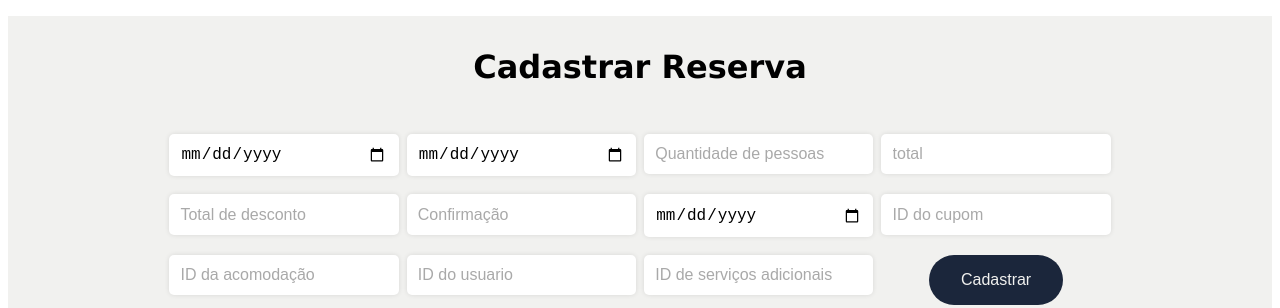
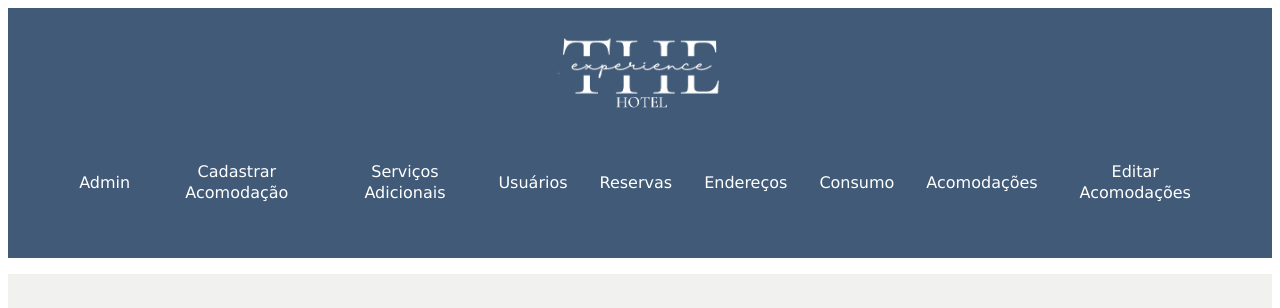
Before and after one commit to rcleyton/tex5-hotelaria-full, a Vue app in the folder web/: page /admin-reservas in a window 1280 px wide. Shown: the top 308 px of the page. Built offline with nearby package versions, Linux system fonts and the light colour scheme; no server answers.

Commit message:
refactor: header na parte administrativa

```diff
--- a/web/src/App.vue
+++ b/web/src/App.vue
@@ -1,5 +1,6 @@
 <template>
 	<HeaderComponent v-if="!paginasSemHeader.includes($route.name)" />
+	<HeaderAdminComp v-if="!headerAdmin.includes($route.name)" />
 	<main>
 		<router-view />
 	</main>
@@ -8,6 +9,7 @@
 
 <script>
 import HeaderComponent from './components/Header.vue';
+import HeaderAdminComp from './components/HeaderAdmin.vue';
 import FooterComponent from './components/FooterComponent.vue';
 import store from './store';
 
@@ -15,13 +17,45 @@ export default {
 	name: 'App',
 	components: {
 		HeaderComponent,
+		HeaderAdminComp,
 		FooterComponent,
 	},
 
 	data() {
 		return {
-			paginasSemHeader: ['dashboard', 'cadastroAcomodacao', 'admin-usuarios', 'admin-reservas', 'admin-enderecos', 'admin-consumo', 'admin-servicos-adicionais', ],
-			paginasSemFooter: ['dashboard', 'cadastroAcomodacao', 'admin-usuarios', 'admin-reservas', 'admin-enderecos', 'admin-consumo', 'admin-servicos-adicionais', ],
+			headerAdmin: [
+				'inicio',
+				'acomodacoes',
+				'reservas',
+				'sobre',
+				'contato',
+				'cadastro',
+				'login',
+			],
+			paginasSemHeader: [
+				'dashboard',
+				'cadastroAcomodacao',
+				'admin-usuarios',
+				'admin-reservas',
+				'admin-enderecos',
+				'admin-consumo',
+				'admin-servicos-adicionais',
+				'adminAcomodacoes',
+				'editarAcomodacao',
+				'admin',
+			],
+			paginasSemFooter: [
+				'dashboard',
+				'cadastroAcomodacao',
+				'admin-usuarios',
+				'admin-reservas',
+				'admin-enderecos',
+				'admin-consumo',
+				'admin-servicos-adicionais',
+				'adminAcomodacoes',
+				'editarAcomodacao',
+				'admin',
+			],
 		};
 	},
 	mounted: function () {
--- /dev/null
+++ b/web/src/components/HeaderAdmin.vue
@@ -0,0 +1,177 @@
+<template>
+	<header>
+		<div class="header__container">
+			<div class="logo"></div>
+			<nav class="navbar">
+				<button
+					type="button"
+					@click="mostrarNavegacao"
+					:data-open="navegacaoAmostra"
+					aria-controls="main-navigation"
+				>
+					<span class="visually-hidden">Acessar menu navegação</span>
+				</button>
+				<ul
+					class="main-navigation"
+					id="main-navigation"
+					:data-open="navegacaoAmostra"
+				>
+					<li v-for="route in routes">
+						<router-link :to="route.path" :key="route.id">{{
+							route.label
+						}}</router-link>
+					</li>
+				</ul>
+			</nav>
+		</div>
+	</header>
+</template>
+
+<script>
+export default {
+	name: 'HeaderAdminComp',
+	data() {
+		return {
+			routes: [
+				{ id: 1, path: 'admin', label: 'Admin' },
+				{ id: 2, path: 'cadastroAcomodacao', label: 'Cadastrar Acomodação ' },
+				{
+					id: 3,
+					path: 'admin-servicos-adicionais',
+					label: 'Serviços Adicionais ',
+				},
+				{ id: 4, path: 'admin-usuarios', label: 'Usuários ' },
+				{ id: 5, path: 'admin-reservas', label: 'Reservas ' },
+				{ id: 6, path: 'admin-enderecos', label: 'Endereços' },
+				{ id: 7, path: 'admin-consumo', label: 'Consumo' },
+				{ id: 8, path: 'adminAcomodacoes', label: 'Acomodações' },
+				{ id: 9, path: 'editarAcomodacao', label: 'Editar Acomodações' },
+			],
+			navegacaoAmostra: false,
+		};
+	},
+	methods: {
+		mostrarNavegacao() {
+			this.navegacaoAmostra = !this.navegacaoAmostra;
+		},
+	},
+};
+</script>
+
+<style lang="scss" scoped>
+@use 'src/sass/sass-utils/_colors.scss' as v;
+
+.visually-hidden {
+	position: absolute;
+	width: 1px;
+	height: 1px;
+	padding: 0;
+	margin: -1px;
+	overflow: hidden;
+	clip: rect(0, 0, 0, 0);
+	white-space: nowrap;
+	border-width: 0;
+}
+
+header {
+	background-color: #415a77;
+
+	.header__container {
+		display: flex;
+		flex-direction: column;
+		align-items: center;
+		justify-content: space-between;
+		color: #fff;
+		width: 90%;
+		max-width: 1440px;
+		margin-inline: auto;
+		padding-block: 16px;
+
+		.logo {
+			background-image: url('../assets/icons/logo_escrito.svg');
+			background-repeat: no-repeat;
+			background-size: contain;
+			background-position: center;
+			width: calc(128px + 3vw);
+			height: 32px;
+
+			@media (min-width: 768px) {
+				background-image: url('../assets/icons/texhotel_logo2.svg');
+				height: 96px;
+			}
+		}
+	}
+}
+
+nav {
+	button {
+		background-color: transparent;
+		background-image: url('../assets/icons/list.svg');
+		background-size: cover;
+		border: 0;
+		height: 32px;
+		width: 32px;
+
+		@media (min-width: 768px) {
+			display: none;
+		}
+	}
+
+	.main-navigation {
+		background-color: #415a77;
+		display: none;
+		left: 50%;
+		position: absolute;
+		padding-inline: calc(16px + 2vw);
+		padding-block: 16px;
+		text-align: center;
+		transform: translateX(-50%);
+		width: 100%;
+
+		&[data-open='true'] {
+			display: block;
+		}
+
+		@media (min-width: 768px) {
+			align-items: center;
+			display: flex;
+			gap: 1rem;
+			padding-inline: 0;
+			position: relative;
+		}
+
+		li {
+			font-size: 18px;
+			padding: 0.5rem;
+
+			a {
+				color: #fff;
+				text-decoration: none;
+
+				@media (min-width: 768px) {
+					font-size: 16px;
+				}
+
+				&:visited {
+					color: inherit;
+				}
+			}
+
+			&:hover {
+				text-decoration: underline;
+				display: inline-block;
+				background-color: #516b8a;
+				transition: 0.3s ease;
+			}
+
+			& + li {
+				margin-block-start: 1rem;
+
+				@media (min-width: 768px) {
+					margin-block-start: 0;
+				}
+			}
+		}
+	}
+}
+</style>
--- a/web/src/sass/components/_tables.scss
+++ b/web/src/sass/components/_tables.scss
@@ -83,7 +83,7 @@ tbody {
 	max-height: 80vh;
 	overflow: auto;
 	margin: 0 4rem;
-	margin-top: 15rem;
+	margin-top: 25%;
 	position: sticky;
 	top: 50%;
 	transform: translateY(-50%);
```
